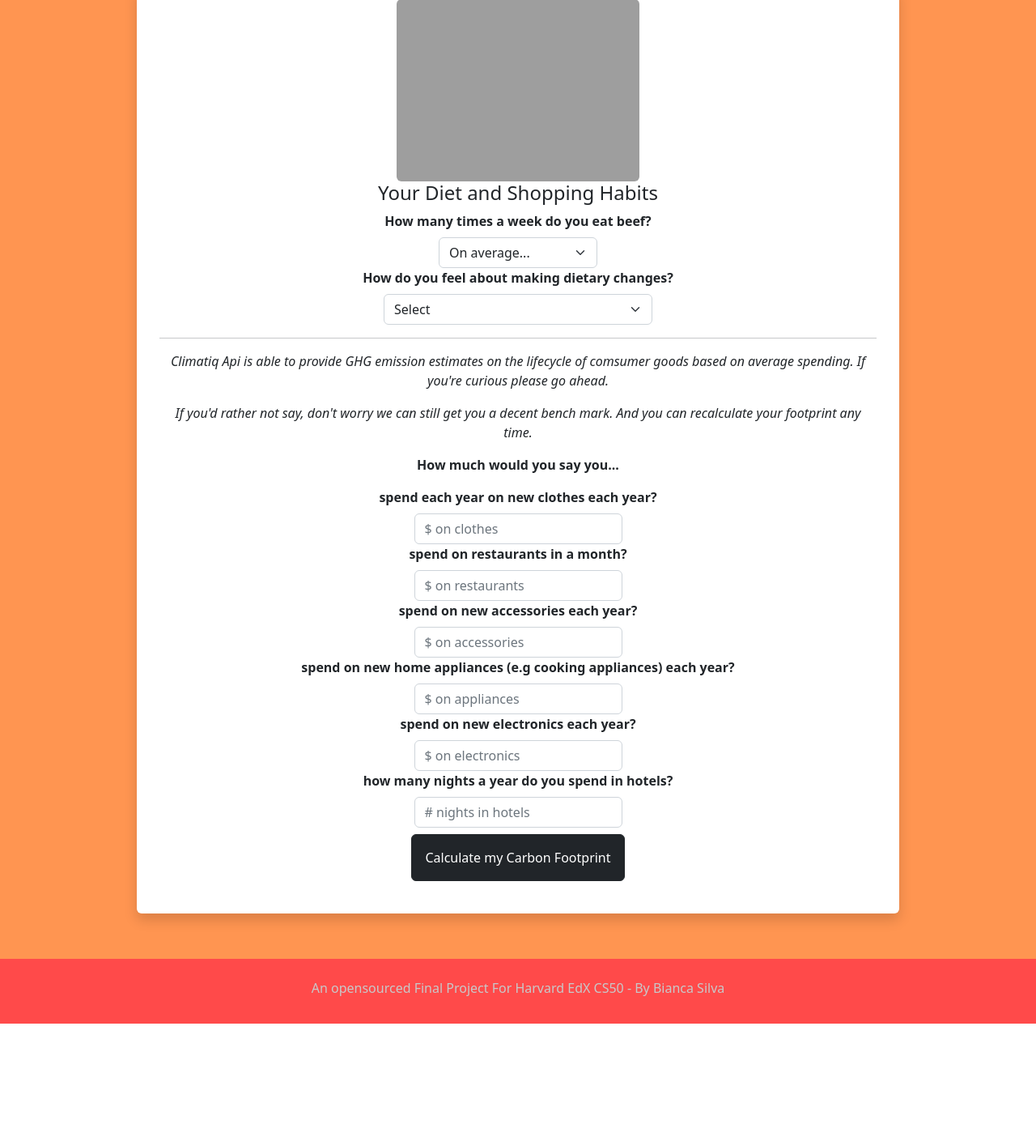
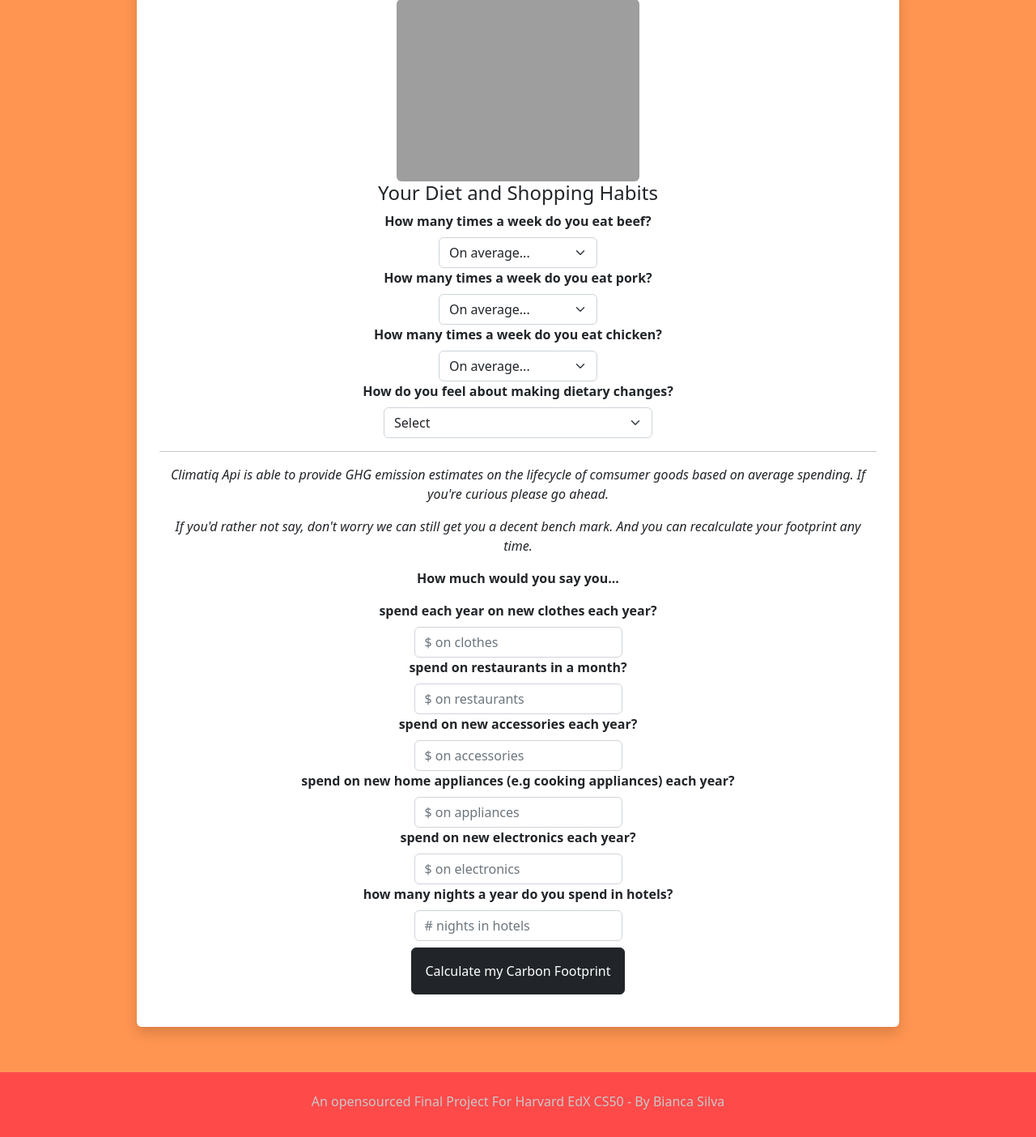
Before and after one commit to TokiLoshi/finalprojectCS50x, a Flask app: page /calculatorconsumption in a window 1280 px wide. Shown: the part 137-1541 px from the top of the page at 81% size. Before the commit the page ends 1401 px from the top, so only its background shows below. Run offline with Flask 2, Linux system fonts and the light colour scheme; a user stored in the database is signed in; some libraries are stand-ins or nearby versions; grey boxes are pictures that could not be loaded.

Commit message:
Updated consumption data

```diff
--- a/app.py
+++ b/app.py
@@ -1,4 +1,5 @@
 
+from audioop import avg
 from crypt import methods
 from curses import use_default_colors
 import email
@@ -163,6 +164,8 @@ def calculatorconsumption():
   if request.method == "POST":
     print("Wahoo post")
     beef = request.form.get("beef")
+    pork = request.form.get("pork")
+    chicken = request.form.get("chicken")
     flexitarian = request.form.get("flexitarian")
     new_clothes = request.form.get("new_clothes")
     restaurants = request.form.get("restaurants")
@@ -171,6 +174,8 @@ def calculatorconsumption():
     electronics = request.form.get("electronics")
     hotels = request.form.get("hotels")
     print("Beef: ", beef)
+    print("Pork", pork)
+    print("Chicken", chicken)
     print("flexitarian: ", flexitarian)
     print("new clothes: ", new_clothes)
     print("restaurants: ", restaurants)
@@ -246,13 +251,31 @@ def calculatorconsumption():
 
     # Impact by beef consumption 2021 3.7609kg/EUR
     # We might need to look further into this
-    beef_activit_id = "consumer_goods-type_meat_products_beef"
+    beef_activity_id = "consumer_goods-type_meat_products_beef"
+    beef_frequency = int(beef)
+
+    # Average obtained from:
+    beef_price = 5.12
+    beef_spend = beef_price * beef_frequency
+    # To get the spend we need to figure out how many times a week the person is eating it multiplied by the average cost per serving
+    beef_impact = impact_by_money(beef_activity_id, region, beef_spend)
 
     # We might want to look at port as well which is 2021 and higher 0.4543 kg/USD
     pork_activity_id = "consumer_goods-type_meat_products_pork"
+    pork_frequency = int(pork)
+    # Average price obtained from USDA https://www.ams.usda.gov/mnreports/lsmnprpork.pdf
+    pork_price = avg(11.21 + 11.21 + 9.64 + 11.26 + 8.89 + 9.04 + 16.22 + 9.56 + 8.20 + 7.92 + 8.83 + 9.04 + 8.79 + 8.76 + 11.25)
+    print(pork_price)
+    # We might want to weight this by popularity
+    # To get the spend we need to figure out how many times a week the person is eating it multiplied by the average cost per serving
+    pork_spend = pork_frequency * pork_price
+    pork_impact = impact_by_money(pork_activity_id, region, pork_spend)
 
-    # Chicken is 2021 at 0.6325
+    # Chicken is 2021 at 0.6325 USD/kg
     chicken_activity_id = "consumer_goods-type_meat_products_poultry"
+    # To get the spend we need to figure out how many times a week the person is eating it multiplied by the average cost per serving
+    chicken_frequency = int(chicken)
+
 
     return render_template("/results.html")
   else:
--- a/templates/calculatorconsumption.html
+++ b/templates/calculatorconsumption.html
@@ -14,6 +14,30 @@
      <form action="/calculator" method="post">
       <label for="beef" class="form-label"><b>How many times a week do you eat beef?</b></label>
                 <select name="beef" class="form-select mx-auto w-auto" aria-label="Default select example">
+                  <option selected value="default">On average...</option>
+                  <option value="0">I don't eat beef</option>
+                  <option value="1">Once a week</option>
+                  <option value="2">Twice a week</option>
+                  <option value="3">Three times a week</option>
+                  <option value="4">Four times a week</option>
+                  <option value="5">Five times a week</option>
+                  <option value="6">Six times a week</option>
+                  <option value="6">Every day</option>
+                </select>
+      <label for="pork" class="form-label"><b>How many times a week do you eat pork?</b></label>
+                <select name="pork" class="form-select mx-auto w-auto" aria-label="Default select example">
+                  <option selected value="default">On average...</option>
+                  <option value="0">I don't eat beef</option>
+                  <option value="1">Once a week</option>
+                  <option value="2">Twice a week</option>
+                  <option value="3">Three times a week</option>
+                  <option value="4">Four times a week</option>
+                  <option value="5">Five times a week</option>
+                  <option value="6">Six times a week</option>
+                  <option value="6">Every day</option>
+                </select>
+                <label for="chicken" class="form-label"><b>How many times a week do you eat chicken?</b></label>
+                <select name="chicken" class="form-select mx-auto w-auto" aria-label="Default select example">
                   <option selected value="default">On average...</option>
                   <option value="0">I don't eat beef</option>
                   <option value="1">Once a week</option>
```
